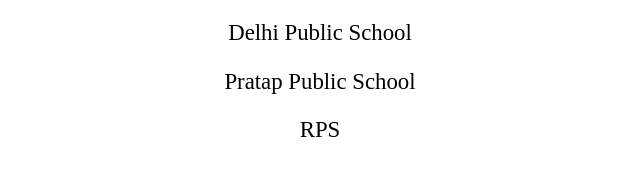
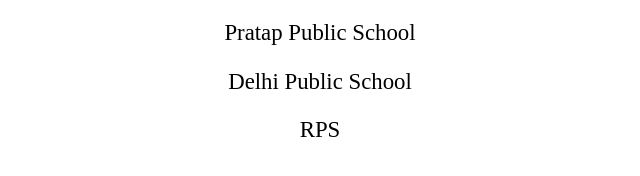
Before and after one commit to Prokgrammer09/Live, a plain HTML site: page index.html in a window 1280 px wide. Shown: the part 186-362 px from the top of the page, 320-960 px from the left. Drawn offline with Linux system fonts and the light colour scheme.

Commit message:
Update index.html

```diff
--- a/index.html
+++ b/index.html
@@ -23,8 +23,8 @@
         pos2 = document.querySelector('.pos2')
         pos3 = document.querySelector('.pos3')
 
-        pos1.innerHTML = names[0]
-        pos2.innerHTML = names[1]
+        pos1.innerHTML = names[1]
+        pos2.innerHTML = names[0]
         pos3.innerHTML = names[2]
 
         const updatesDiv = document.getElementById('updates');
```
